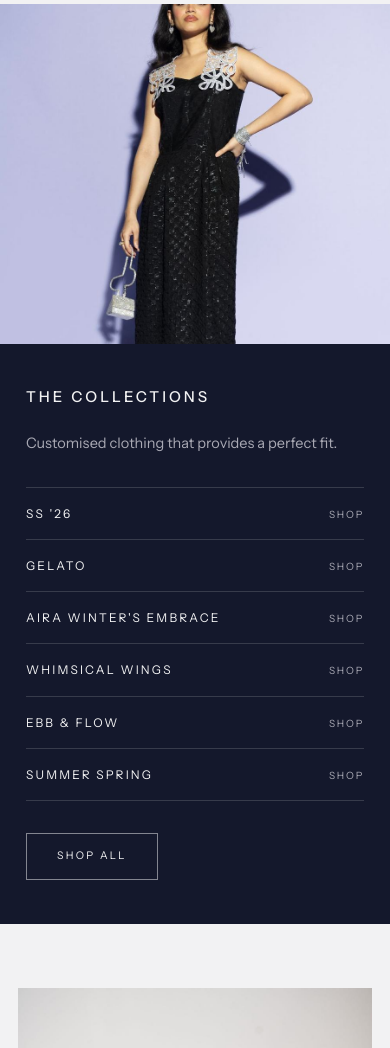
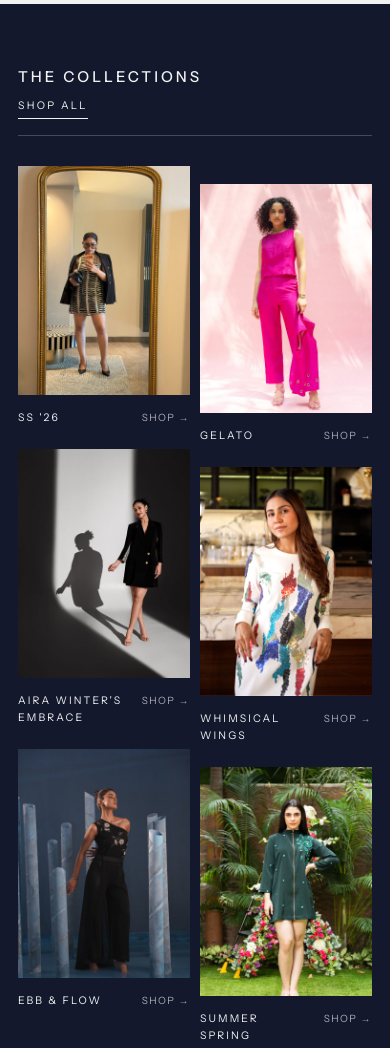
Before and after one commit to eclecticdigital/twentyseveneleven-home, a plain HTML site: page index.html in a window 390 px wide. Shown: the part 2265-3313 px from the top of the page. Drawn offline with Linux system fonts and the light colour scheme.

Commit message:
Rebuild the collections section as a lookbook grid
The split panel forced a tall portrait photo into a short wide box, so the
image was always cropped through the model. It is replaced by a staggered
six-card grid on the dark ground: each collection now carries its own
photograph, pulled from that collection's first product on the live store, at
a portrait ratio the source images actually fit.

Co-Authored-By: Claude Opus 5 <noreply@anthropic.com>

```diff
--- a/index.html
+++ b/index.html
@@ -266,29 +266,34 @@ section{padding-block:clamp(64px,8vw,116px)}
 }
 .rail-nav button:hover{background:var(--ink);border-color:var(--ink);color:var(--paper)}
 
-/* ---------- collections panel ---------------------------------------- */
-.mtm{background:var(--midnight);color:var(--on-dark);padding-block:0}
-.mtm-grid{display:grid;grid-template-columns:1fr 1fr;align-items:stretch}
-.mtm-img{position:relative;min-height:460px;background:#0F1220}
-.mtm-img img{position:absolute;inset:0;width:100%;height:100%;object-fit:cover;object-position:50% 22%}
-.mtm-body{padding:clamp(44px,6vw,96px) clamp(26px,5vw,84px);display:flex;flex-direction:column;justify-content:center;gap:26px}
-.mtm-body .eyebrow{color:var(--rose)}
-.mtm-body h2{font-family:var(--display);font-weight:500;text-transform:uppercase;font-size:clamp(15px,1.7vw,21px);letter-spacing:.2em;line-height:1.2;margin:0;text-wrap:balance}
-.mtm-body .lede{color:var(--on-dark-muted);max-width:44ch;margin:0;font-size:14.5px}
-.clist{list-style:none;margin:6px 0 0;padding:0;display:flex;flex-direction:column}
-.clist li{border-top:1px solid rgba(242,242,243,.16)}
-.clist li:last-child{border-bottom:1px solid rgba(242,242,243,.16)}
-.clist a{
-  display:flex;align-items:baseline;justify-content:space-between;gap:18px;
-  padding:16px 0;font-family:var(--display);text-transform:uppercase;
-  font-size:clamp(12px,1.25vw,15px);letter-spacing:.18em;font-weight:400;
-  transition:padding-left .45s var(--ease),color .35s var(--ease);
+/* ---------- collections lookbook ------------------------------------- */
+.cols{
+  background:var(--midnight);color:var(--on-dark);
+  padding-bottom:calc(clamp(64px,8vw,116px) + clamp(18px,3vw,46px));
 }
-.clist a em{font-style:normal;font-family:var(--sans);font-size:10px;letter-spacing:.18em;
-  text-transform:uppercase;color:var(--on-dark-muted);transition:color .35s var(--ease)}
-.clist a:hover{padding-left:10px;color:#fff}
-.clist a:hover em{color:var(--rose)}
-.mtm-body .btn{align-self:flex-start;margin-top:6px}
+.cols .sec-head{border-bottom-color:rgba(242,242,243,.22)}
+.cols .sec-head .more{border-bottom-color:var(--on-dark)}
+.cols .sec-head .more:hover{color:var(--rose);border-color:var(--rose)}
+.colgrid{
+  display:grid;grid-template-columns:repeat(3,1fr);
+  gap:clamp(22px,3vw,48px) clamp(10px,1.8vw,30px);
+}
+.colcard{display:block}
+.colcard:nth-child(even){transform:translateY(clamp(18px,3vw,46px))}
+.colcard .frame{overflow:hidden;background:#20243C;aspect-ratio:3/4}
+.colcard img{width:100%;height:100%;object-fit:cover;transition:transform 1.2s var(--ease)}
+.colcard:hover img{transform:scale(1.045)}
+.colcard .cap{
+  display:flex;align-items:baseline;justify-content:space-between;
+  gap:10px;padding-top:15px;
+}
+.colcard .cap span{letter-spacing:.2em}
+.colcard .cap em{
+  font-style:normal;font-size:10px;letter-spacing:.14em;text-transform:uppercase;
+  color:var(--on-dark-muted);white-space:nowrap;
+  transition:color .35s var(--ease),transform .45s var(--ease);
+}
+.colcard:hover .cap em{color:var(--rose);transform:translateX(4px)}
 
 /* ---------- house / story -------------------------------------------- */
 .house{display:grid;grid-template-columns:minmax(0,.85fr) minmax(0,1.15fr);gap:clamp(28px,5vw,76px);align-items:center}
@@ -388,11 +393,10 @@ footer{background:var(--ink);color:var(--on-dark);padding-block:clamp(50px,6vw,8
   .nav-links{display:none}
   .burger{display:flex}
   .nav{grid-template-columns:1fr auto 1fr}
-  .mtm-grid{grid-template-columns:1fr}
-  .mtm-img{min-height:340px}
   .house{grid-template-columns:1fr}
   .house-img{max-width:440px}
   .house-img .est{right:auto;left:-10px}
+  .colgrid{grid-template-columns:1fr 1fr}
   .service ul{grid-template-columns:1fr 1fr}
   .service li:nth-child(3){border-left:0;padding-left:0}
   .service li:nth-child(odd){border-left:0;padding-left:0}
@@ -576,22 +580,38 @@ footer{background:var(--ink);color:var(--on-dark);padding-block:clamp(50px,6vw,8
     </div>
   </section>
 
-  <!-- COLLECTION ------------------------------------------------------- -->
-  <section class="mtm" id="collection">
-    <div class="mtm-grid">
-      <div class="mtm-img"><img src="assets/ed1.jpg" alt="Hand-beaded lace midi" loading="lazy"></div>
-      <div class="mtm-body">
-        <h2>The collections</h2>
-        <p class="lede">Customised clothing that provides a perfect fit.</p>
-        <ul class="clist">
-          <li><a href="https://twentyseveneleven.in/collections/ss26">SS '26 <em>Shop</em></a></li>
-          <li><a href="https://twentyseveneleven.in/collections/gelato">Gelato <em>Shop</em></a></li>
-          <li><a href="https://twentyseveneleven.in/collections/aira-winters-embrace">Aira Winter's Embrace <em>Shop</em></a></li>
-          <li><a href="https://twentyseveneleven.in/collections/whimsical-wings">Whimsical Wings <em>Shop</em></a></li>
-          <li><a href="https://twentyseveneleven.in/collections/ebb-flow">Ebb &amp; Flow <em>Shop</em></a></li>
-          <li><a href="https://twentyseveneleven.in/collections/summer-spring">Summer Spring <em>Shop</em></a></li>
-        </ul>
-        <a class="btn btn-light" href="https://twentyseveneleven.in/collections/frontpage">Shop all</a>
+  <!-- COLLECTIONS ------------------------------------------------------ -->
+  <section class="cols" id="collection">
+    <div class="wrap">
+      <div class="sec-head">
+        <div><h2>The Collections</h2></div>
+        <a class="label more" href="https://twentyseveneleven.in/collections/frontpage">Shop all</a>
+      </div>
+      <div class="colgrid">
+        <a class="colcard" href="https://twentyseveneleven.in/collections/ss26">
+          <div class="frame"><img src="assets/col-ss26.jpg" alt="SS '26 collection" loading="lazy"></div>
+          <div class="cap"><span class="label">SS '26</span><em>Shop &rarr;</em></div>
+        </a>
+        <a class="colcard" href="https://twentyseveneleven.in/collections/gelato">
+          <div class="frame"><img src="assets/col-gelato.jpg" alt="Gelato collection" loading="lazy"></div>
+          <div class="cap"><span class="label">Gelato</span><em>Shop &rarr;</em></div>
+        </a>
+        <a class="colcard" href="https://twentyseveneleven.in/collections/aira-winters-embrace">
+          <div class="frame"><img src="assets/col-aira.jpg" alt="Aira Winter's Embrace collection" loading="lazy"></div>
+          <div class="cap"><span class="label">Aira Winter's Embrace</span><em>Shop &rarr;</em></div>
+        </a>
+        <a class="colcard" href="https://twentyseveneleven.in/collections/whimsical-wings">
+          <div class="frame"><img src="assets/col-whimsical.jpg" alt="Whimsical Wings collection" loading="lazy"></div>
+          <div class="cap"><span class="label">Whimsical Wings</span><em>Shop &rarr;</em></div>
+        </a>
+        <a class="colcard" href="https://twentyseveneleven.in/collections/ebb-flow">
+          <div class="frame"><img src="assets/col-ebb.jpg" alt="Ebb and Flow collection" loading="lazy"></div>
+          <div class="cap"><span class="label">Ebb &amp; Flow</span><em>Shop &rarr;</em></div>
+        </a>
+        <a class="colcard" href="https://twentyseveneleven.in/collections/summer-spring">
+          <div class="frame"><img src="assets/col-summer.jpg" alt="Summer Spring collection" loading="lazy"></div>
+          <div class="cap"><span class="label">Summer Spring</span><em>Shop &rarr;</em></div>
+        </a>
       </div>
     </div>
   </section>
```
Also changed, not shown: assets/col-aira.jpg (added), assets/col-ebb.jpg (added), assets/col-gelato.jpg (added), assets/col-ss26.jpg (added), assets/col-summer.jpg (added), assets/col-whimsical.jpg (added), assets/ed1.jpg (deleted).
